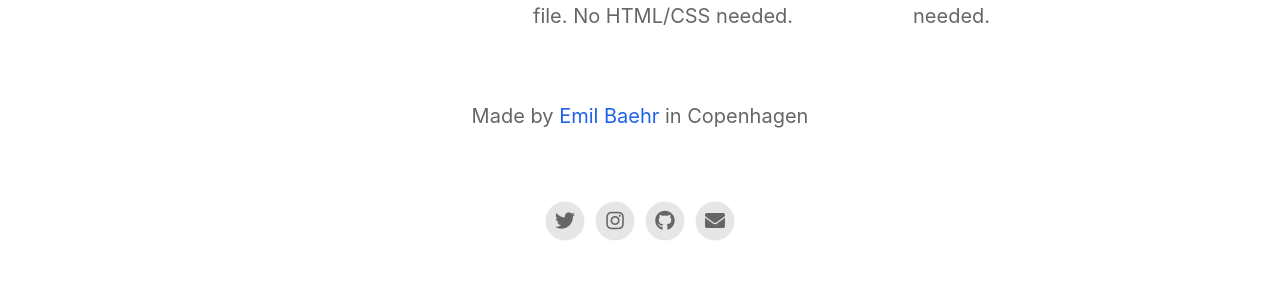
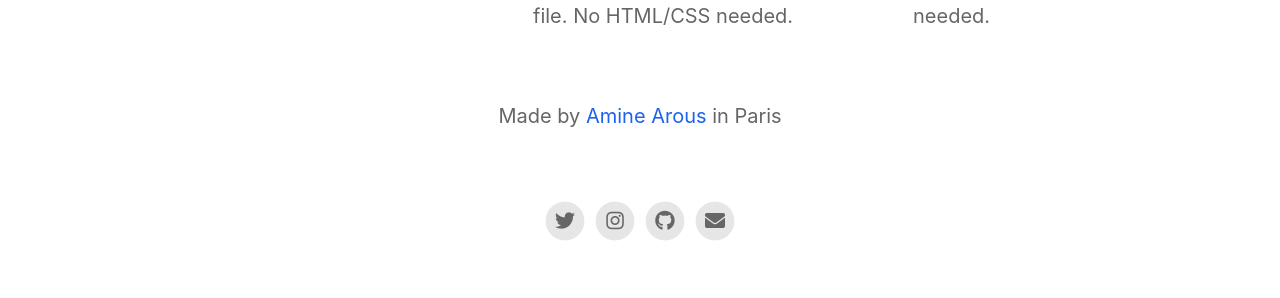
Before and after one commit to AmineArous/GoalGameLandingPage, a Jekyll site: the page built from index.html, in a window 1280 px wide. Shown: the part 1623-1921 px from the top of the page. Built offline with Jekyll 4.4.1, drawn with Linux system fonts in a browser that asks for light colours; nearby versions of some CDN libraries.

Commit message:
Update _config.yml

```diff
--- a/_config.yml
+++ b/_config.yml
@@ -20,14 +20,14 @@ enable_smart_app_banner                   : true
 
 
 # Information About Yourself
-your_name                                 : Emil Baehr
-your_link                                 : https://emilbaehr.com
-your_city                                 : Copenhagen
-email_address                             : emil.baehr@gmail.com
+your_name                                 : Amine Arous
+your_link                                 : https://github.com/AmineArous/goalgamelandingpage
+your_city                                 : Paris
+email_address                             : m.aminearous@gmail.com
 facebook_username                         :
-instagram_username                        : ebaehr
-twitter_username                          : ebaehr
-github_username                           : emilbaehr
+instagram_username                        : tamjack75
+twitter_username                          : AmineArous
+github_username                           : AmineArous
 youtube_username                          :
 
 
```
